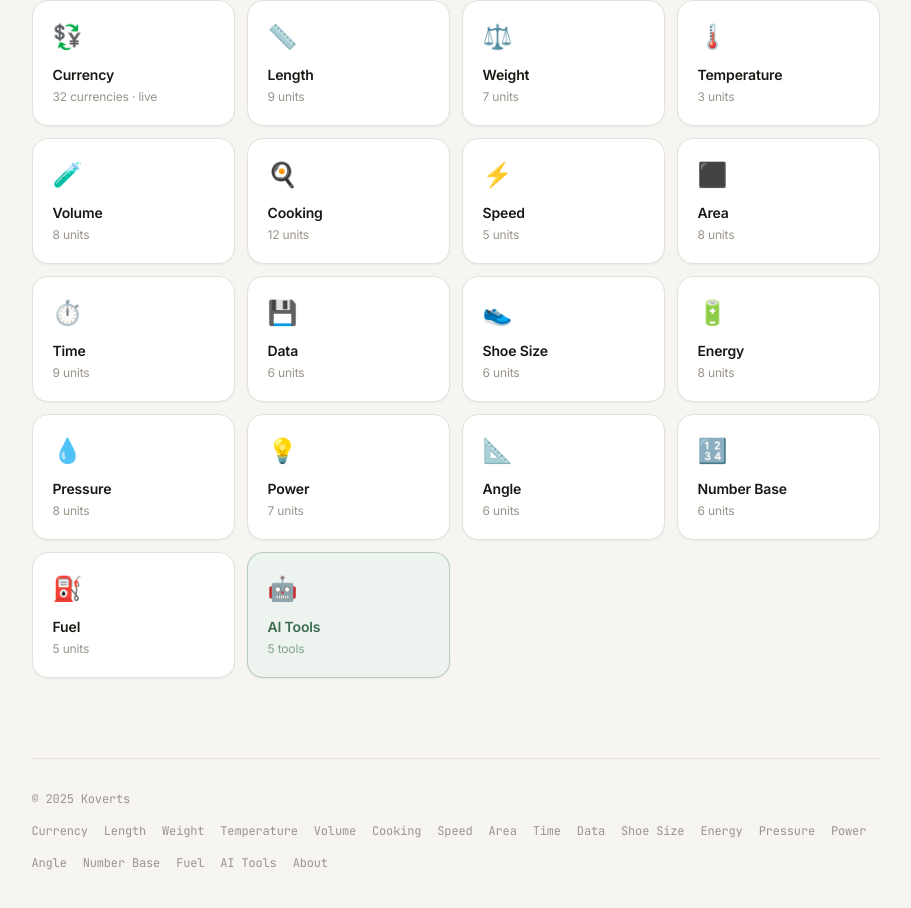
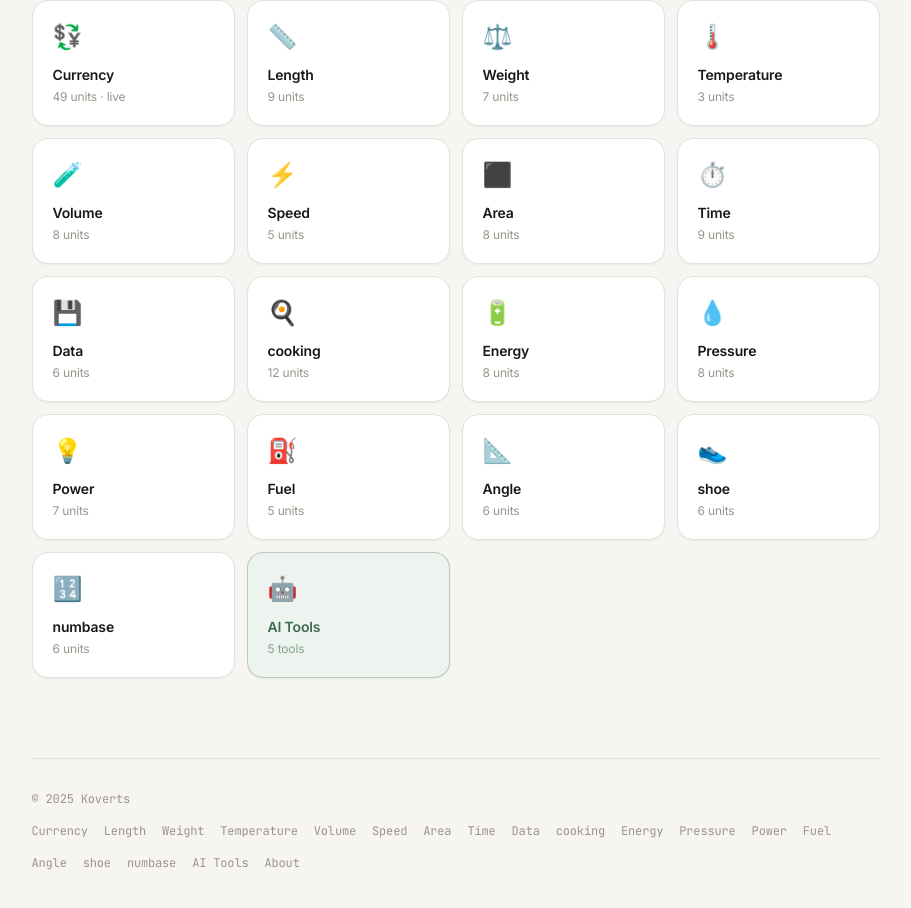
Before and after one commit to weylinyu-art/konvertpro, a Next.js app: page / in a window 1280 px wide. Shown: the part 1286-2194 px from the top of the page, without its empty margins (177-1088 px from the left). Built offline with nearby package versions, Linux system fonts and the light colour scheme.

Commit message:
Update page.tsx

```diff
--- a/app/page.tsx
+++ b/app/page.tsx
@@ -4,18 +4,19 @@
 import Link from "next/link";
 import { CATEGORIES } from "@/lib/units";
 import ConverterWidget from "@/components/ConverterWidget";
-import SiteHeader from "@/components/SiteHeader";
 import { useLocale } from "@/components/LocaleProvider";
-import { getTranslations } from "@/lib/i18n";
+import { getTranslations, getCategoryLabel } from "@/lib/i18n";
+import LocaleSwitcher from "@/components/LocaleSwitcher";
 
+// Ordered by global search volume (2025-2026)
 const CATEGORY_ORDER = [
-  "length", "weight", "temperature", "volume", "cooking",
-  "speed", "area", "time", "data", "shoe",
-  "energy", "pressure", "power", "angle", "numbase",
+  "length", "weight", "temperature", "volume", "speed",
+  "area", "time", "data", "cooking", "energy",
+  "pressure", "power", "fuel", "angle", "shoe", "numbase",
 ];
 
 export default function HomePage() {
-  const { locale } = useLocale();
+  const { locale, setLocale, mounted } = useLocale();
   const t = getTranslations(locale);
 
   const orderedCats = [
@@ -27,7 +28,16 @@ export default function HomePage() {
     <main className="relative z-10">
       <div className="max-w-4xl mx-auto px-6">
 
-        <SiteHeader />
+        {/* Header */}
+        <header className="flex items-center justify-between pt-6 md:pt-8">
+          <div className="flex items-baseline gap-1.5">
+            <span className="font-sans font-bold text-[20px] md:text-[24px] tracking-tight text-[#1a1814]">
+              Koverts
+            </span>
+            <span className="w-1.5 h-1.5 rounded-full bg-[#3d6b4f] mb-0.5" />
+          </div>
+          {mounted && <LocaleSwitcher currentLocale={locale} onLocaleChange={setLocale} />}
+        </header>
 
         {/* Hero */}
         <section className="text-center py-14">
@@ -53,12 +63,14 @@ export default function HomePage() {
           </p>
           <div className="grid grid-cols-2 md:grid-cols-3 lg:grid-cols-4 gap-3">
 
-            {/* Currency first — highest traffic */}
+            {/* Currency - highest traffic */}
             <Link href="/currency"
               className="group bg-white border border-[#e4e0da] rounded-2xl p-5 hover:border-[#3d6b4f] hover:bg-[#edf4f0] transition-all shadow-sm hover:shadow-md hover:-translate-y-0.5">
               <span className="text-2xl mb-3 block">💱</span>
-              <span className="font-semibold text-sm text-[#1a1814] group-hover:text-[#3d6b4f] transition-colors block">Currency</span>
-              <p className="text-xs text-[#9a948a] mt-1">32 currencies · live</p>
+              <span className="font-semibold text-sm text-[#1a1814] group-hover:text-[#3d6b4f] transition-colors block">
+                {t.currency}
+              </span>
+              <p className="text-xs text-[#9a948a] mt-1">49 {t.units} · live</p>
             </Link>
 
             {orderedCats.map((cat) => (
@@ -66,13 +78,13 @@ export default function HomePage() {
                 className="group bg-white border border-[#e4e0da] rounded-2xl p-5 hover:border-[#3d6b4f] hover:bg-[#edf4f0] transition-all shadow-sm hover:shadow-md hover:-translate-y-0.5">
                 <span className="text-2xl mb-3 block">{cat.icon}</span>
                 <span className="font-semibold text-sm text-[#1a1814] group-hover:text-[#3d6b4f] transition-colors block">
-                  {cat.label}
+                  {getCategoryLabel(cat.slug, t)}
                 </span>
                 <p className="text-xs text-[#9a948a] mt-1">{Object.keys(cat.units).length} {t.units}</p>
               </Link>
             ))}
 
-            {/* AI Tools last */}
+            {/* AI Tools */}
             <Link href="/ai"
               className="group bg-[#edf4f0] border border-[#3d6b4f]/30 rounded-2xl p-5 hover:border-[#3d6b4f] hover:bg-[#3d6b4f] transition-all shadow-sm hover:shadow-md hover:-translate-y-0.5">
               <span className="text-2xl mb-3 block">🤖</span>
@@ -88,15 +100,21 @@ export default function HomePage() {
         <footer className="border-t border-[#e4e0da] py-8 flex items-center justify-between flex-wrap gap-4 mb-4">
           <span className="font-mono text-xs text-[#9a948a]">{t.copyright}</span>
           <div className="flex gap-4 flex-wrap">
-            <Link href="/currency" className="font-mono text-xs text-[#9a948a] hover:text-[#3d6b4f] transition-colors">Currency</Link>
+            <Link href="/currency" className="font-mono text-xs text-[#9a948a] hover:text-[#3d6b4f] transition-colors">
+              {t.currency}
+            </Link>
             {orderedCats.map((cat) => (
               <Link key={cat.slug} href={`/${cat.slug}`}
                 className="font-mono text-xs text-[#9a948a] hover:text-[#3d6b4f] transition-colors">
-                {cat.label}
+                {getCategoryLabel(cat.slug, t)}
               </Link>
             ))}
-            <Link href="/ai" className="font-mono text-xs text-[#9a948a] hover:text-[#3d6b4f] transition-colors">{t.aiTools}</Link>
-            <Link href="/about" className="font-mono text-xs text-[#9a948a] hover:text-[#3d6b4f] transition-colors">About</Link>
+            <Link href="/ai" className="font-mono text-xs text-[#9a948a] hover:text-[#3d6b4f] transition-colors">
+              {t.aiTools}
+            </Link>
+            <Link href="/about" className="font-mono text-xs text-[#9a948a] hover:text-[#3d6b4f] transition-colors">
+              About
+            </Link>
           </div>
         </footer>
 
```
